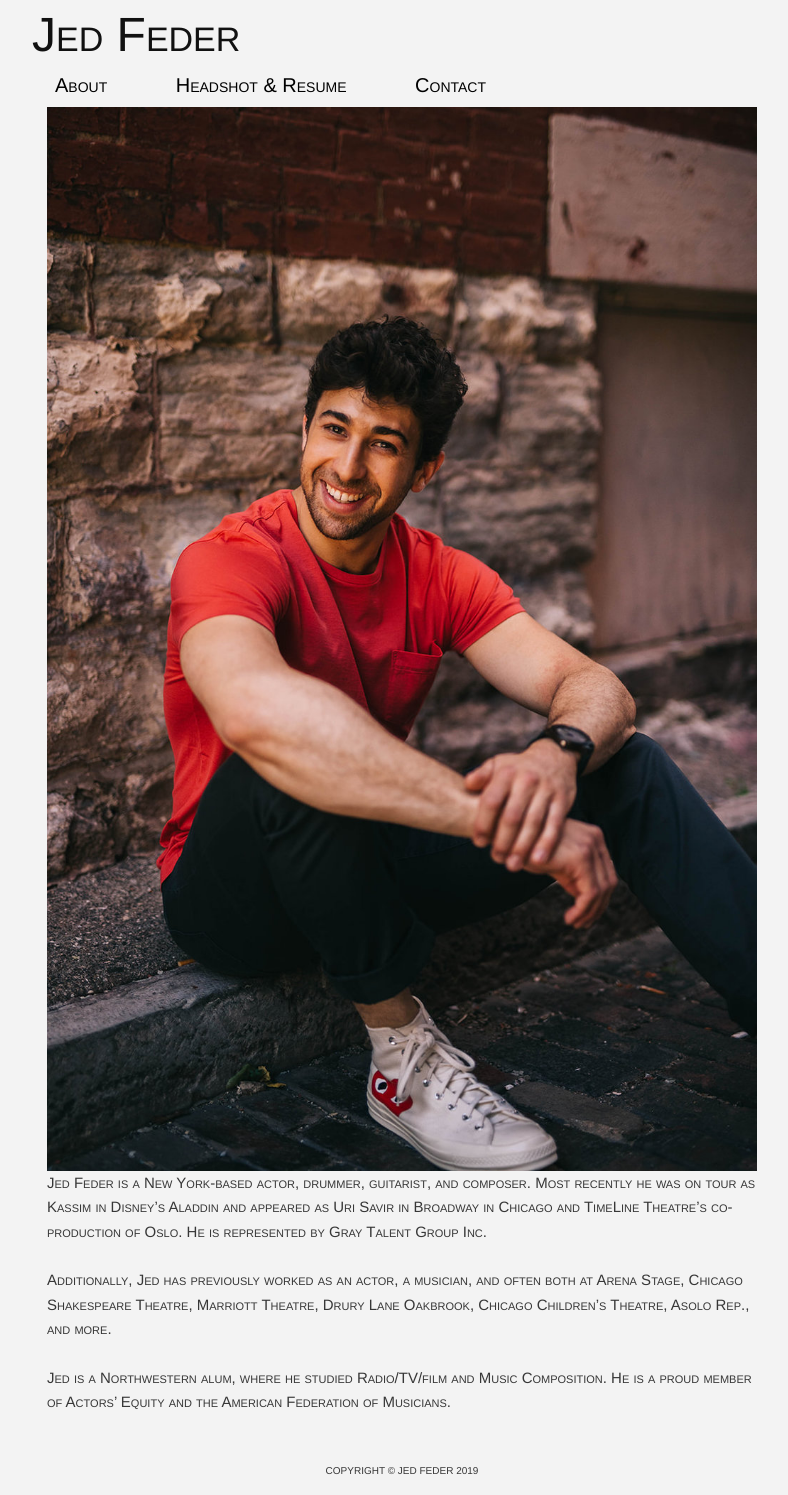
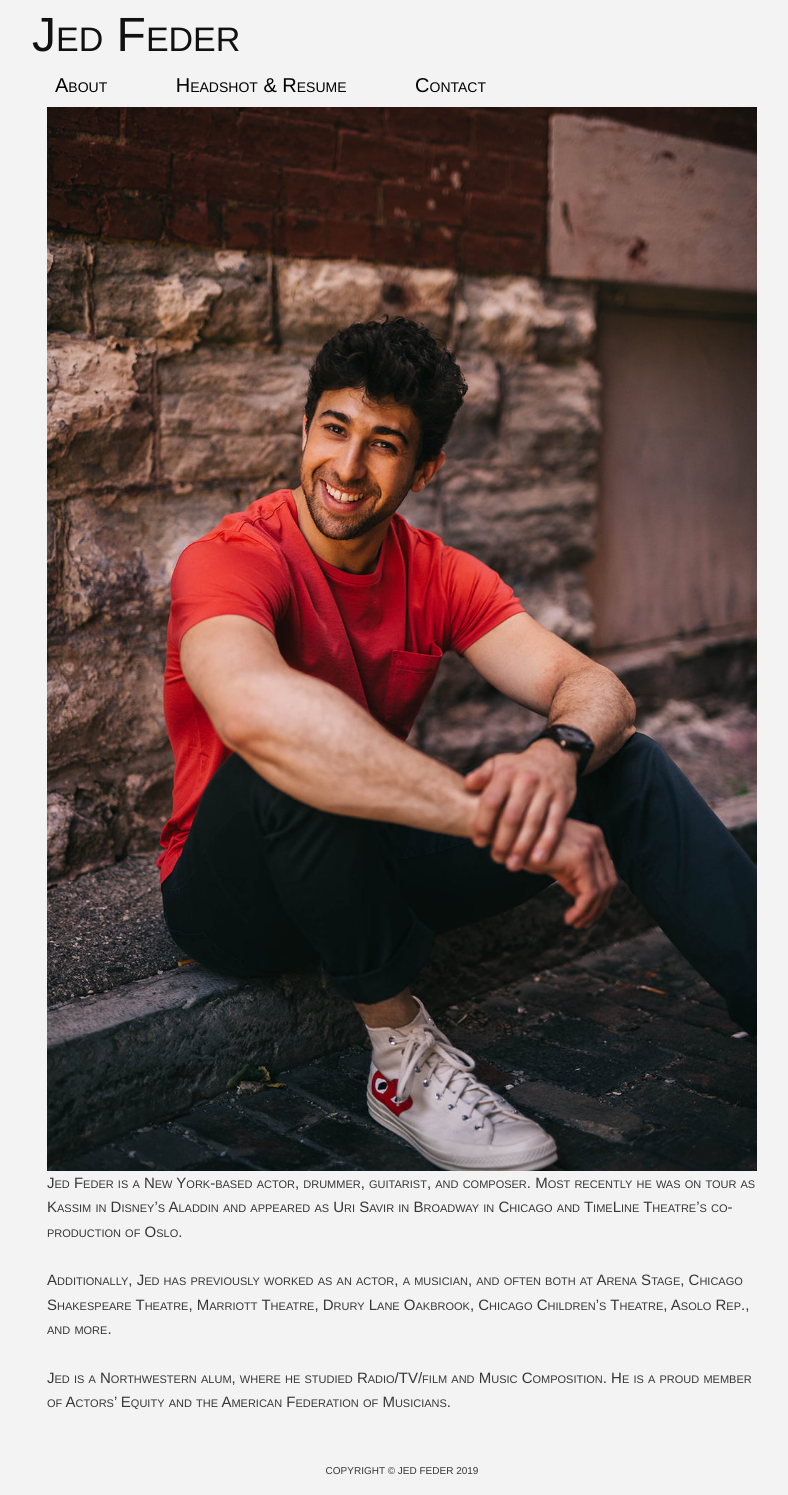
Before and after one commit to jedfeder/jedfeder.github.io, a Jekyll site: the page built from index.html, in a window 1280 px wide. Shown: the whole page, without its empty margins (238-1026 px from the left). Built offline with Jekyll 4.4.1, drawn with Linux system fonts in a browser that asks for light colours.

Commit message:
Update index.html
Remove representation

```diff
--- a/index.html
+++ b/index.html
@@ -4,7 +4,7 @@
 ---
 <img src="/img/nice.jpg" alt="" style="max-width: 100%" />
 
-<p>Jed Feder is a New York-based actor, drummer, guitarist, and composer. Most recently he was on tour as Kassim in Disney’s Aladdin and appeared as Uri Savir in Broadway in Chicago and TimeLine Theatre’s co-production of Oslo. He is represented by Gray Talent Group Inc.</p>
+<p>Jed Feder is a New York-based actor, drummer, guitarist, and composer. Most recently he was on tour as Kassim in Disney’s Aladdin and appeared as Uri Savir in Broadway in Chicago and TimeLine Theatre’s co-production of Oslo.</p>
 
 <p>Additionally, Jed has previously worked as an actor, a musician, and often both at Arena Stage, Chicago Shakespeare Theatre, Marriott Theatre, Drury Lane Oakbrook, Chicago Children’s Theatre, Asolo Rep., and more.</p>
 
```
